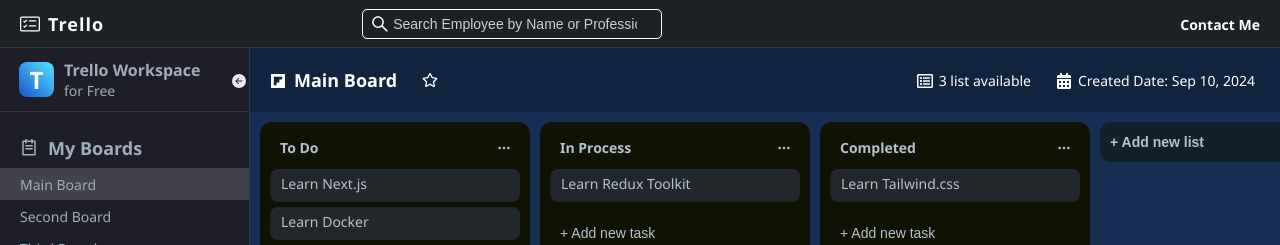
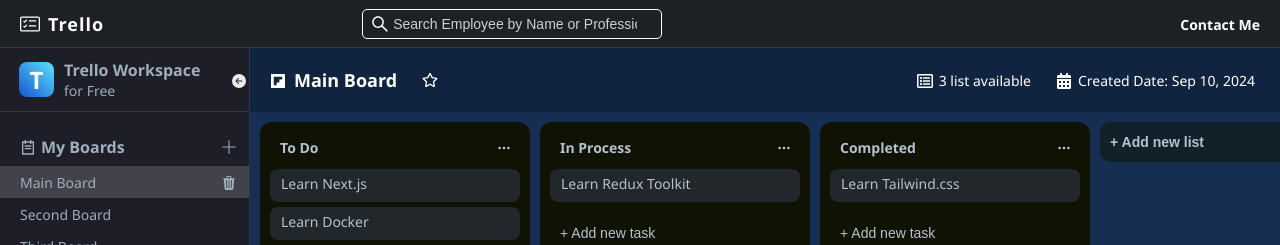
Before and after one commit to otpz/todo-dnd-react-reduxjs, a React (Create React App) app: page / in a window 1280 px wide. Shown: the top 245 px of the page. Built offline with nearby package versions, Linux system fonts and the light colour scheme.

Commit message:
sidebar ui changes

```diff
--- a/src/components/BoardRender/BoardRender.tsx
+++ b/src/components/BoardRender/BoardRender.tsx
@@ -17,9 +17,13 @@
     return (
         <div className={styles.board_render_container}>
             {
-                boards.filter(board => board.id === activeBoardId).map((board, idx) => (
-                    <MainBoard key={idx} board={board}/>
-                ))
+                (() => {
+                    const board = boards.find(board => board.id === activeBoardId);
+                    return board ? <MainBoard board={board} /> : <div className={styles.not_found}>
+                        <p>You do not have any boards.</p>
+                        <p>Create a new board from the menu on the left.</p>
+                    </div>
+                })()
             }
         </div>
     )
--- a/src/components/BoardRender/style.module.css
+++ b/src/components/BoardRender/style.module.css
@@ -9,3 +9,16 @@
     overflow-x: auto;
     overflow-y: hidden;
 }
+
+.not_found{
+    width: 100%;
+    height: 100%;
+    max-height: 100%;
+    display: flex;
+    flex-direction: column;
+    justify-content: center;
+    align-items: center;
+    color: white;
+    font-size: 28px;
+    font-weight: 700;
+}
--- a/src/components/SideMenu/SideMenu.tsx
+++ b/src/components/SideMenu/SideMenu.tsx
@@ -1,13 +1,14 @@
-import React, { useState } from 'react';
+import React, { useEffect, useState } from 'react';
 import { Sidebar, Menu, MenuItem, MenuItemStyles, menuClasses, } from 'react-pro-sidebar';
 import { SidebarHeader } from '../SidebarHeader/SidebarHeader';
 import styles from './style.module.css'
-import { BsFillArrowLeftCircleFill, BsFillArrowRightCircleFill } from "react-icons/bs";
+import { BsFillArrowLeftCircleFill, BsFillArrowRightCircleFill, BsFillTrash3Fill, BsPlusLg } from "react-icons/bs";
 import { RiTodoLine } from "react-icons/ri";
 import { useDispatch, useSelector } from 'react-redux';
 import { RootState } from '../../app/store';
 import { BoardType } from '../../types/BoardType';
 import { updateActiveBoardId } from '../../features/activeBoard/activeBoardSlice';
+import { deleteBoardById } from '../../features/boards/boardsSlice';
 
 
 const themes = {
@@ -46,13 +47,26 @@
     },
     button: {
         height: "32px",
+        userSelect: "none",
         [`&.${menuClasses.active}`]: {
           color: themes.menu.active.color,
           backgroundColor: themes.menu.active.backgroundColor,
+          div: {
+            display: "flex",
+            "&:hover": {
+              backgroundColor: "#6c6d70b3"
+            }
+          }
         },
         '&:hover': {
             backgroundColor: themes.menu.hover.backgroundColor,
             color: themes.menu.hover.color,
+            div: {
+              display: "flex",
+              "&:hover": {
+                backgroundColor: "#6c6d70b3"
+              }
+            }
         },
     },
     label: ({ open }) => ({
@@ -63,6 +77,16 @@
   const dispatch = useDispatch()
   const activeBoardId = useSelector((state: RootState) => state.activeBoard.id)
   const boards: BoardType[] = useSelector((state: RootState) => state.boards)
+
+  const handleDeleteBoardById = (e: React.MouseEvent<HTMLDivElement, MouseEvent>, id: string) => {
+    e.stopPropagation()
+    dispatch(deleteBoardById(id))
+  }
+
+  useEffect(() => {
+    const isBoardExist = boards.find(board => board.id === activeBoardId)
+    !isBoardExist && dispatch(updateActiveBoardId(boards[0]?.id))
+  }, [boards])
 
   return (
     <div style={{ display: 'flex', height: '100%', overflow: "clip"}}>
@@ -88,9 +112,14 @@
             }
           </div>
           <div style={{ flex: 1, marginBottom: '32px' }}>
-            <div className={styles.fontFamily} style={{ padding: '0 20px', marginBottom: '8px', fontSize: "18px", fontWeight:"bold", display: !collapsed ? "flex" : "none", flexDirection: "row", alignItems: "center"}}>
-              <RiTodoLine style={{marginRight: "10px"}}/>
-              <span>My Boards</span>
+            <div className={styles.fontFamily} style={{ padding: '0 20px', marginBottom: '8px', fontSize: "18px", fontWeight:"bold", display: !collapsed ? "flex" : "none", flexDirection: "row", alignItems: "center", position: "relative"}}>
+              <div className={styles.header_left}>
+                <RiTodoLine className={styles.header_icon}/>
+                <span>My Boards</span>
+              </div>
+              <div className={styles.add_icon_container}>
+                <BsPlusLg className={styles.add_icon}/>
+              </div>
             </div>
             <Menu menuItemStyles={menuItemStyles}>
                 {
@@ -99,8 +128,15 @@
                       key={idx}
                       onClick={() => dispatch(updateActiveBoardId(board.id))}
                       active={activeBoardId === board.id ? true : false}
+                      className={styles.menu_item}
                     >
                       {board.title}
+                      {
+                        !collapsed &&
+                        <div className={styles.delete_button} onClick={(e) => handleDeleteBoardById(e, board.id)}>
+                          <BsFillTrash3Fill />
+                        </div>
+                      }
                     </MenuItem>
                   ))
                 }
--- a/src/components/SideMenu/style.module.css
+++ b/src/components/SideMenu/style.module.css
@@ -30,3 +30,45 @@
     font-weight: bold;
     color: rgb(236, 236, 236);
 }
+
+.delete_button{
+    width: 25px;
+    height: 25px;
+    position: absolute;
+    right: 8px;
+    top: 4px;
+    display: flex;
+    justify-content: center;
+    align-items: center;
+    border-radius: 4px;
+    display: none;
+    z-index: 100;
+}
+
+.header_left{
+    font-size: 16px;
+    display: flex;
+    justify-content: center;
+    align-items: center;
+}
+
+.add_icon_container{
+    width: 25px;
+    height: 25px;
+    position: absolute;
+    right: 8px;
+    display: flex;
+    justify-content: center;
+    align-items: center;
+    border-radius: 4px;
+}
+
+.add_icon_container:hover{
+    background-color: #6c6d70b3;
+}
+
+.header_icon{
+    margin-right: 5px;
+    margin-top: 2px;
+    font-size: 16px;
+}
--- a/src/features/boards/boardsSlice.ts
+++ b/src/features/boards/boardsSlice.ts
@@ -15,22 +15,20 @@
         addBoard: (state, action: PayloadAction<BoardType>): void => {
             state.push(action.payload)
         },
-        deleteBoardById: (state, action: PayloadAction<string>): void => {
-            state.filter(board => board.id === action.payload) // action.payload is id
+        deleteBoardById: (state, action: PayloadAction<string>) => {
+            return state.filter(board => board.id !== action.payload) // action.payload is id
         },
         updateTitleById: (state, actions: PayloadAction<string[]>): void => {
-            state.map(board => {
-                if (board.id === actions.payload[0]){ // payload[0] is id
-                    board.title = actions.payload[1] // payload[1] is title
-                }
-            })
+            const board = state.find(board => board.id === actions.payload[0]) // payload[0] is id
+            if (board) {
+                board.title = actions.payload[1] // payload[1] is title
+            }
         },
         updateFavoiteById: (state, action: PayloadAction<string>): void => { // toggle favorite
-            state.map(board => {
-                if (board.id === action.payload){ // action.payload is id
-                    board.isFavorite = !board.isFavorite
-                }
-            })
+            const board = state.find(board => board.id === action.payload) // action is id
+            if (board) {
+                board.isFavorite = !board.isFavorite
+            }
         }
     }
 })
```
